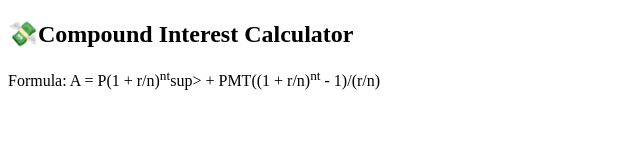
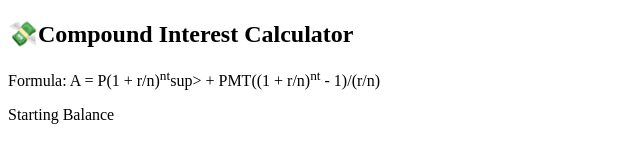
Before and after one commit to yukitolix12/compund_calculateter, a plain HTML site: page index.html in a window 1280 px wide. Shown: the whole page, without its empty margins (0-640 px from the left). Drawn offline with Linux system fonts and the light colour scheme.

Commit message:
make label tag and add for to do "starting-balance" then put sentence

```diff
--- a/index.html
+++ b/index.html
@@ -12,7 +12,9 @@
         <p>
             Formula: A = P(1 + r/n)<sup>nt</sup>sup> + PMT((1 + r/n)<sup>nt</sup> - 1)/(r/n)
         </p>
-        <div class="input-block"></div>
+        <div class="input-block">
+            <label for="starting-balance">Starting Balance</label>
+        </div>
     </div>
 </body>
 </html>
```
